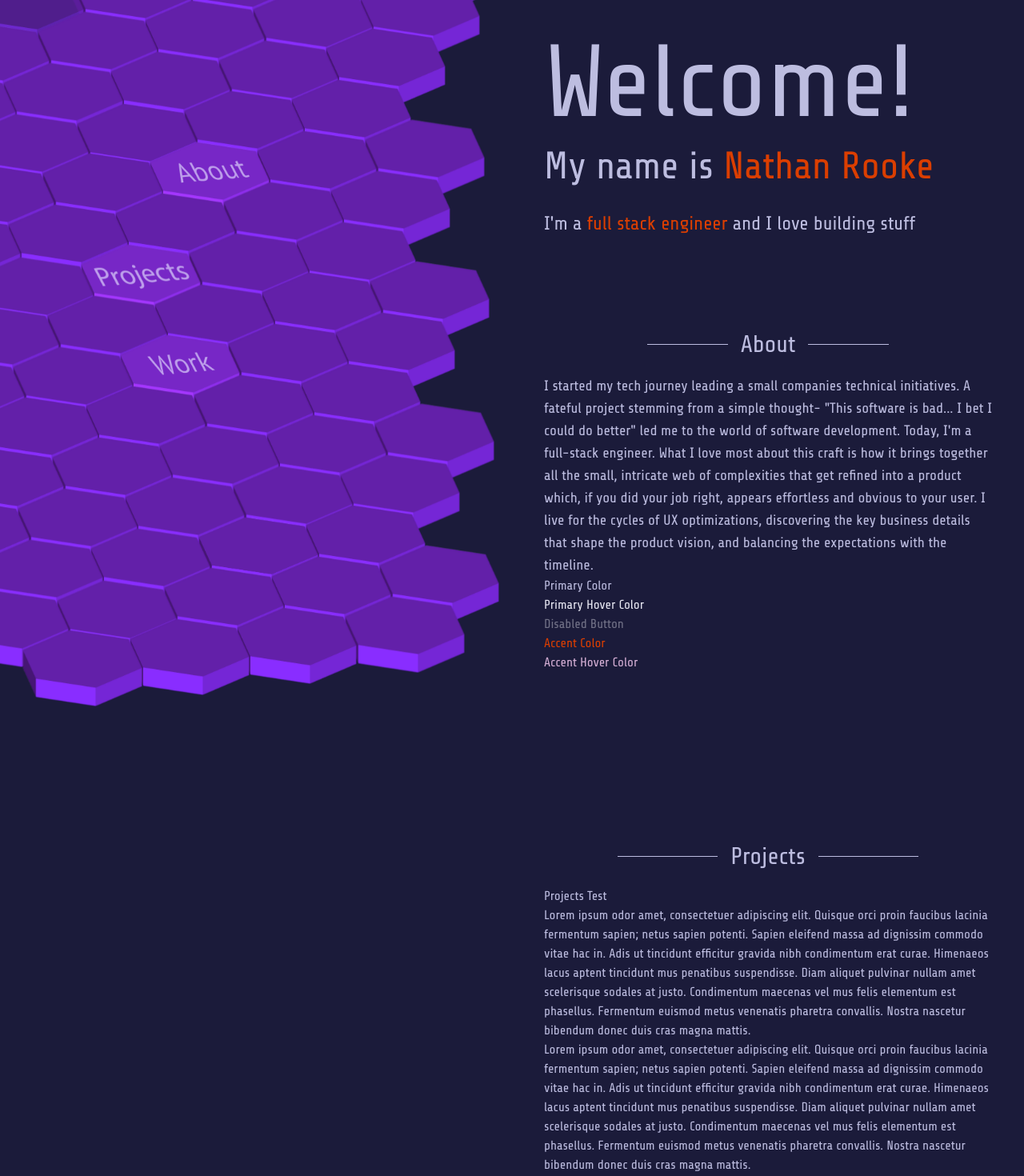
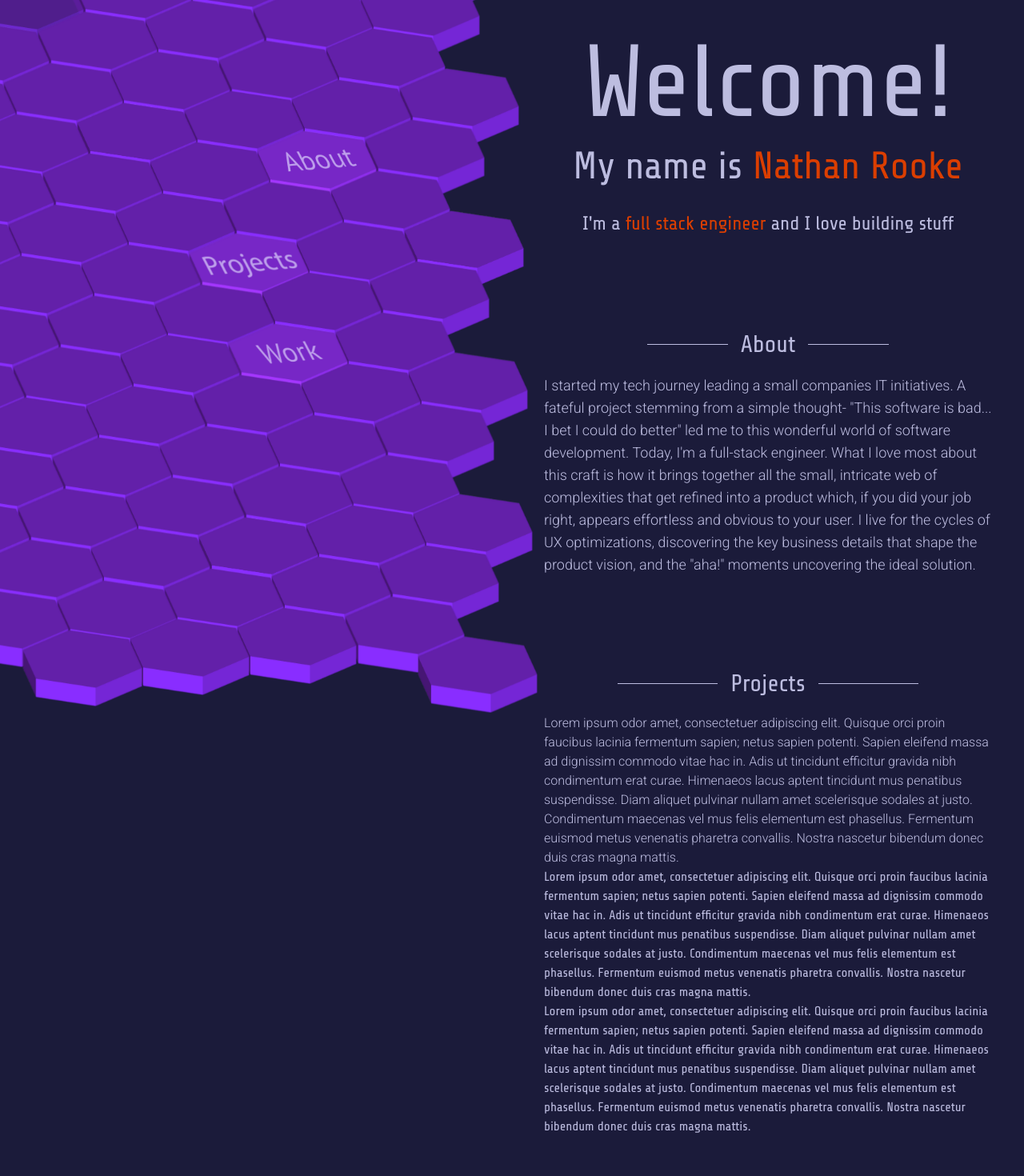
Before and after one commit to hobblyhoy/hexa-portfolio, a React (Create React App) app: page / in a window 1280 px wide. Shown: the top 1470 px of the page at 80% size. Built offline with nearby package versions, Linux system fonts and the light colour scheme.

Commit message:
Hexagon and content layout tweaking

```diff
--- a/package.json
+++ b/package.json
@@ -9,6 +9,7 @@
     "@types/node": "^17.0.45",
     "@types/react": "^18.2.45",
     "@types/react-dom": "^18.2.17",
+    "lodash": "^4.17.21",
     "react": "^18.2.0",
     "react-dom": "^18.2.0",
     "react-redux": "^8.1.3",
@@ -40,6 +41,7 @@
     ]
   },
   "devDependencies": {
+    "@types/lodash": "^4.17.7",
     "autoprefixer": "^10.4.19",
     "postcss": "^8.4.39",
     "tailwindcss": "^3.4.5"
--- a/src/App.tsx
+++ b/src/App.tsx
@@ -1,5 +1,3 @@
-/** @jsxImportSource @emotion/react */
-import { css } from '@emotion/react';
 import React from 'react';
 import HexagonRenderer from './features/hexagons/HexagonRenderer';
 import ContentFrame from './features/content/ContentFrame';
--- a/src/app/constants.ts
+++ b/src/app/constants.ts
@@ -6,7 +6,7 @@ export const TILE_PIXEL_BUFFER = 3;
 export const HEXAGON_FADE_TIME = 500; // typically 500 but lower for debugging
 export const HEXAGON_WIPE_INTERVAL_HIDE = 50;
 export const HEXAGON_WIPE_INTERVAL_REVEAL = 150;
-export const HEXAGON_WIPE_FINISH_POINT = window.innerWidth * -0.6;
+export const HEXAGON_WIPE_FINISH_POINT = window.innerWidth * -0.5 - TILE_WIDTH / 2;
 
 // The starting point of our hexagon arrays. We're dealing with assets which tile
 // at non orthogonal angles and overlap so to avoid the complex math we push these
--- a/src/features/content/About.tsx
+++ b/src/features/content/About.tsx
@@ -1,24 +1,23 @@
-/** @jsxImportSource @emotion/react */
-import { css } from '@emotion/react';
 import Header from '../displayElements/Header';
 
 function About() {
    return (
-      <div id="about">
+      <div id="about" className="mt-24">
          <Header text="About" />
-         <div className="text-primary text-lg">
-            I started my tech journey leading a small companies technical initiatives. A fateful project stemming from a
-            simple thought- "This software is bad... I bet I could do better" led me to the world of software
+         <div className="text-primary text-lg roboto-light">
+            I started my tech journey leading a small companies IT initiatives. A fateful project stemming from a simple
+            thought- "This software is bad... I bet I could do better" led me to this wonderful world of software
             development. Today, I'm a full-stack engineer. What I love most about this craft is how it brings together
             all the small, intricate web of complexities that get refined into a product which, if you did your job
             right, appears effortless and obvious to your user. I live for the cycles of UX optimizations, discovering
-            the key business details that shape the product vision, and balancing the expectations with the timeline.
+            the key business details that shape the product vision, and the "aha!" moments uncovering the ideal
+            solution.
          </div>
-         <div className="text-primary">Primary Color</div>
+         {/* <div className="text-primary">Primary Color</div>
          <div className="text-primary-hover">Primary Hover Color</div>
          <button className="text-primary-disabled">Disabled Button</button>
          <div className="text-accent">Accent Color</div>
-         <div className="text-accent-hover">Accent Hover Color</div>
+         <div className="text-accent-hover">Accent Hover Color</div> */}
       </div>
    );
 }
--- a/src/features/content/ContentFrame.tsx
+++ b/src/features/content/ContentFrame.tsx
@@ -13,6 +13,7 @@ function ContentFrame() {
       display: flex;
       margin-left: ${isDesktop ? '50%' : 'unset'};
       padding: ${isDesktop ? '40px' : '20px'};
+      justify-content: center;
    `;
 
    const max600Css = css`
--- a/src/features/content/Projects.tsx
+++ b/src/features/content/Projects.tsx
@@ -4,10 +4,9 @@ import Header from '../displayElements/Header';
 
 function Projects() {
    return (
-      <div className="mt-48" id="projects">
+      <div className="mt-24" id="projects">
          <Header text="Projects" />
-         <div>Projects Test</div>{' '}
-         <div>
+         <div className="roboto-light">
             Lorem ipsum odor amet, consectetuer adipiscing elit. Quisque orci proin faucibus lacinia fermentum sapien;
             netus sapien potenti. Sapien eleifend massa ad dignissim commodo vitae hac in. Adis ut tincidunt efficitur
             gravida nibh condimentum erat curae. Himenaeos lacus aptent tincidunt mus penatibus suspendisse. Diam
--- a/src/features/content/Welcome.tsx
+++ b/src/features/content/Welcome.tsx
@@ -1,15 +1,12 @@
-/** @jsxImportSource @emotion/react */
-import { css } from '@emotion/react';
-
 function Welcome() {
    return (
-      <div>
+      <div className="text-center">
          <div className="text-7xl sm:text-9xl mb-4">Welcome!</div>
          <div className="text-3xl sm:text-5xl mb-4 sm:mb-8">
             <span>My name is </span>
             <span className="text-accent">Nathan Rooke</span>
          </div>
-         <div className="mb-24 text-xl sm:text-2xl">
+         <div className="text-xl sm:text-2xl">
             I'm a <span className="text-accent">full stack engineer</span> and I love building stuff
          </div>
       </div>
--- a/src/features/content/Work.tsx
+++ b/src/features/content/Work.tsx
@@ -4,7 +4,7 @@ import Header from '../displayElements/Header';
 
 function Work() {
    return (
-      <div className="mt-48" id="work">
+      <div className="mt-24" id="work">
          <Header text="Work" />
          <div>
             Lorem ipsum odor amet, consectetuer adipiscing elit. Quisque orci proin faucibus lacinia fermentum sapien;
--- a/src/features/customHooks/useBreakpoint.tsx
+++ b/src/features/customHooks/useBreakpoint.tsx
@@ -14,9 +14,10 @@ const useBreakpoint = () => {
       };
    }, []);
 
-   // Magic number 992 refers to Bootstraps typical desktop breakpoint width
-   // This app doesn't use Bootstrap but... old habits...
-   return { screenWidth, isDesktop: screenWidth >= 992 };
+   // Magic number 1024 matches with "lg" on tailwind
+   // which I usually consider a good differentiator
+   // between desktop and mobile/tablet sizes
+   return { screenWidth, isDesktop: screenWidth >= 1024 };
 };
 
 export default useBreakpoint;
--- a/src/features/hexagons/HexagonRenderer.tsx
+++ b/src/features/hexagons/HexagonRenderer.tsx
@@ -50,7 +50,7 @@ function HexagonRenderer() {
       // Place our special tiles (desktop view only)
       if (isDesktop) {
          const aboutTile = hexas.getHexagonAtCartesianCoords({
-            cartX: window.innerWidth / 4,
+            cartX: window.innerWidth / 3,
             cartY: window.innerHeight / 3,
          });
          aboutTile.style = 'about';
--- a/src/features/hexagons/HexagonTile.tsx
+++ b/src/features/hexagons/HexagonTile.tsx
@@ -9,12 +9,11 @@ import { HEXAGON_FADE_TIME, TILE_WIDTH } from '../../app/constants';
 import { HexagonStyle, IHexagon } from './HexagonTypes';
 import { useAppSelector } from '../../app/hooks';
 import useBreakpoint from '../customHooks/useBreakpoint';
-
-const getRandom = (min: number, max: number): number => Math.random() * (max - min) + min;
+import { random } from 'lodash';
 
 function HexagonTile({ style, isoCoords, cartCoords, id, isVisible }: IHexagon) {
-   const randomStartDelay = useMemo(() => getRandom(0, 10), []);
-   const randomOscillationPhase = useMemo(() => getRandom(5, 6), []);
+   const randomStartDelay = useMemo(() => random(0, 10, true), []);
+   const randomOscillationPhase = useMemo(() => random(5, 6, true), []);
    const loadingAnimationFinished = useAppSelector(store => store.hexagon.hasRevealed);
    const { isDesktop } = useBreakpoint();
 
@@ -110,14 +109,14 @@ function HexagonTile({ style, isoCoords, cartCoords, id, isVisible }: IHexagon)
             `}
             data-iso-id={id}
          >
-            <img src={hexagonImage} css={imgCss()} />
+            <img src={hexagonImage} css={imgCss()} alt=""/>
          </div>
       );
    } else {
       return (
          <div css={baseCss} data-iso-id={id}>
             <a href={`#${style}`}>
-               <img src={mapStyleToImageSrc(style)} css={imgCss()} />
+               <img src={mapStyleToImageSrc(style)} css={imgCss()} alt="" />
             </a>
          </div>
       );
--- a/src/index.css
+++ b/src/index.css
@@ -1,4 +1,5 @@
 @import url('https://fonts.googleapis.com/css2?family=Share+Tech&display=swap');
+@import url('https://fonts.googleapis.com/css2?family=Roboto:wght@300;400;700&display=swap');
 
 html {
   scroll-behavior: smooth;
@@ -24,3 +25,21 @@ code {
 .hexa-mid{fill:#8d5fd3;fill-opacity:1;}
 .hexa-right{fill:#5a2ca0;fill-opacity:1;}
 .hexa-top-light{fill:#7137c8;fill-opacity:1;stroke:none;stroke-width:16;stroke-linecap:round;stroke-dasharray:none;stroke-dashoffset:0;stroke-opacity:0.394737;paint-order:normal;}
+
+.roboto-light {
+  font-family: "Roboto", sans-serif;
+  font-weight: 300;
+  font-style: normal;
+}
+
+.roboto-regular {
+  font-family: "Roboto", sans-serif;
+  font-weight: 400;
+  font-style: normal;
+}
+
+.roboto-bold {
+  font-family: "Roboto", sans-serif;
+  font-weight: 700;
+  font-style: normal;
+}
```
Also changed, not shown: 1 other file (tests, documents, lock files or other folders).
